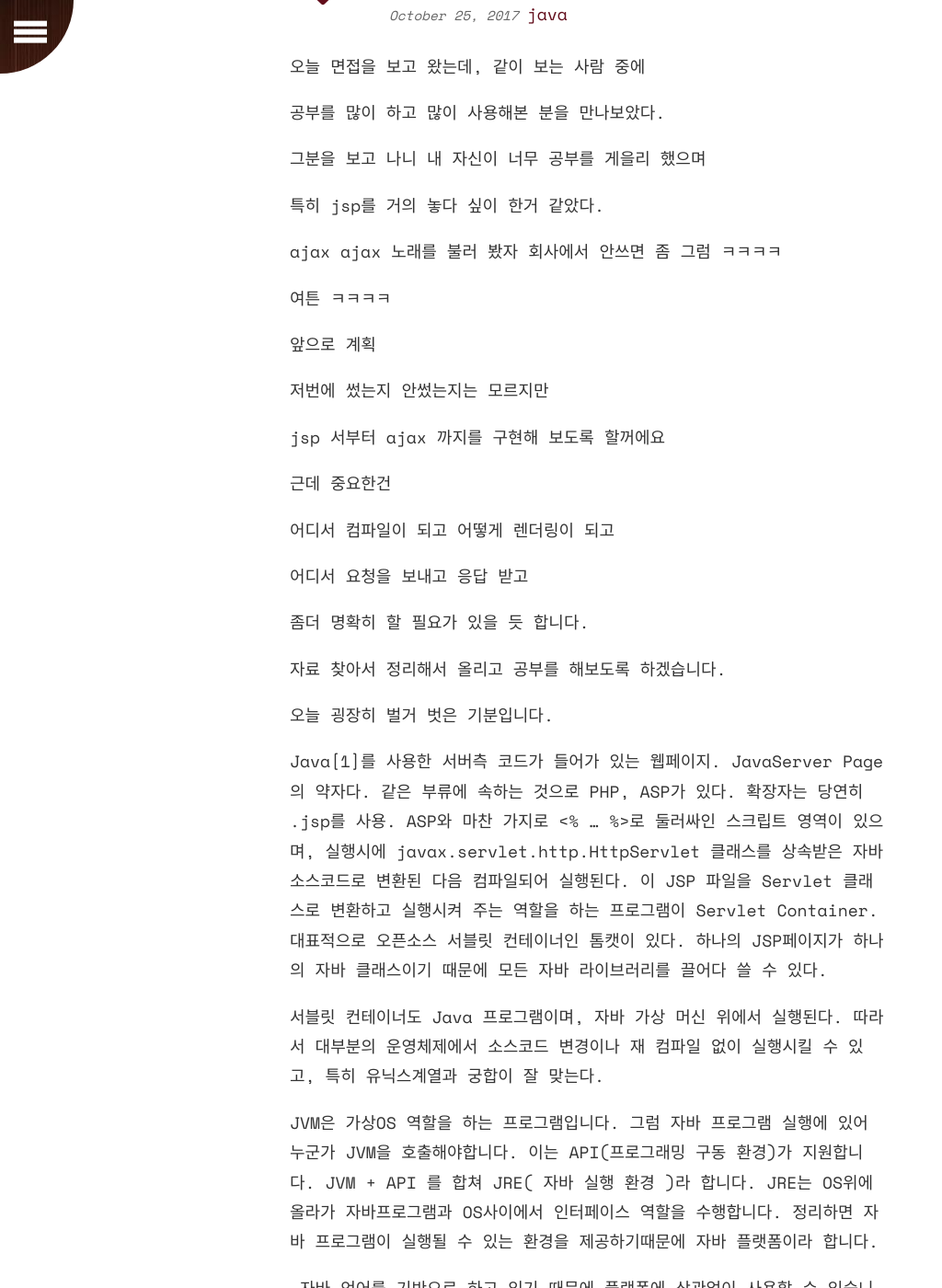
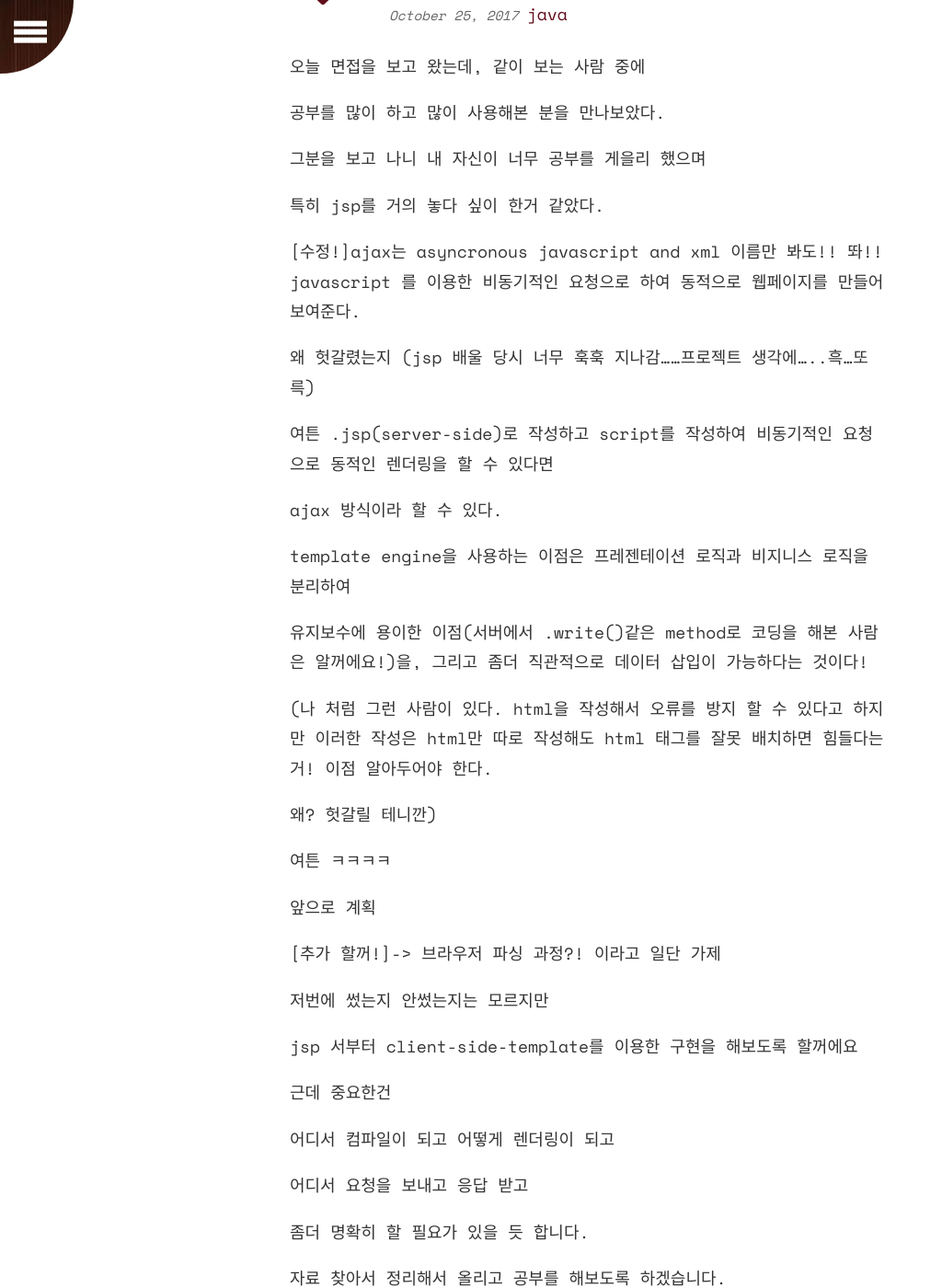
Before and after one commit to SinYongJu/SinYongJu.github.io, a Jekyll site: the page built from _posts/2017-10-25-JSP와 하이브리드 앱.md, in a window 1280 px wide and 1400 px high, scrolled down 554 px. Shown: the whole window at 92% size, without its empty margins (0-1024 px from the left). Built offline with Jekyll 4.4.1, drawn with Linux system fonts in a browser that asks for light colours; nearby versions of some CDN libraries; comment, search, counter and statistics services are not loaded.

Commit message:
jsp 에 대한 오해
jsp는 서버사이드에서 java 를 사용한 코딩으로만 생각하고 serverside에서 만들어지는 뷰에 대해서

ajax가 안된다고 생각했다.

그러나 jsp가 파싱되어 html이 되면 html의 스크립트에 javascript를 통해 비동기적인 요청을 통해 동적 렌더링이
가능하다는 오해를 풀었다.

깊게 반성하고 있다.

```diff
--- a/_posts/2017-10-25-JSP와 하이브리드 앱.md
+++ b/_posts/2017-10-25-JSP와 하이브리드 앱.md
@@ -14,15 +14,39 @@ category: java
 
 특히 jsp를 거의 놓다 싶이 한거 같았다.
 
-ajax ajax 노래를 불러 봤자 회사에서 안쓰면 좀 그럼 ㅋㅋㅋㅋ
+[수정!]ajax는 asyncronous javascript and xml 이름만 봐도!! 똬!!
+javascript 를 이용한 비동기적인 요청으로 하여 동적으로 웹페이지를
+만들어 보여준다.
+
+왜 헛갈렸는지 (jsp 배울 당시 너무 훅훅 지나감......프로젝트 생각에.....흑...또륵)
+
+여튼 .jsp(server-side)로 작성하고 script를 작성하여 비동기적인 요청으로 동적인 렌더링을 할 수 있다면
+
+ajax 방식이라 할 수 있다.
+
+template engine을 사용하는 이점은 프레젠테이션 로직과 비지니스 로직을 분리하여
+
+유지보수에 용이한 이점(서버에서 .write()같은  method로 코딩을 해본 사람은 알꺼에요!)을, 그리고 좀더 직관적으로 데이터 삽입이 가능하다는 것이다!
+
+(나 처럼 그런 사람이 있다. html을 작성해서 오류를 방지 할 수 있다고 하지만 이러한 작성은
+html만 따로 작성해도 html 태그를 잘못 배치하면 힘들다는 거! 이점 알아두어야 한다.
+
+왜? 헛갈릴 테니깐)
+
+
+
 
 여튼 ㅋㅋㅋㅋ
 
 앞으로 계획
 
+
+[추가 할꺼!]-> 브라우저 파싱 과정?! 이라고 일단 가제
+
+
 저번에 썼는지 안썼는지는 모르지만
 
-jsp 서부터 ajax 까지를 구현해 보도록 할꺼에요
+jsp 서부터 client-side-template를 이용한 구현을 해보도록 할꺼에요
 
 근데 중요한건
 
```
